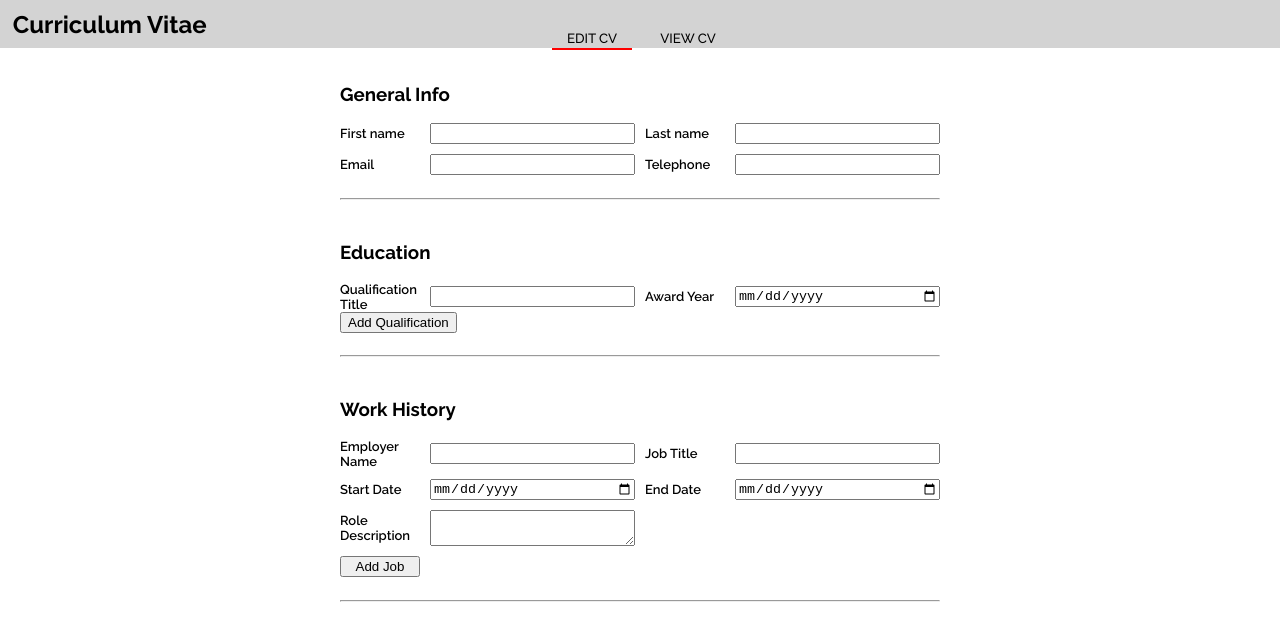
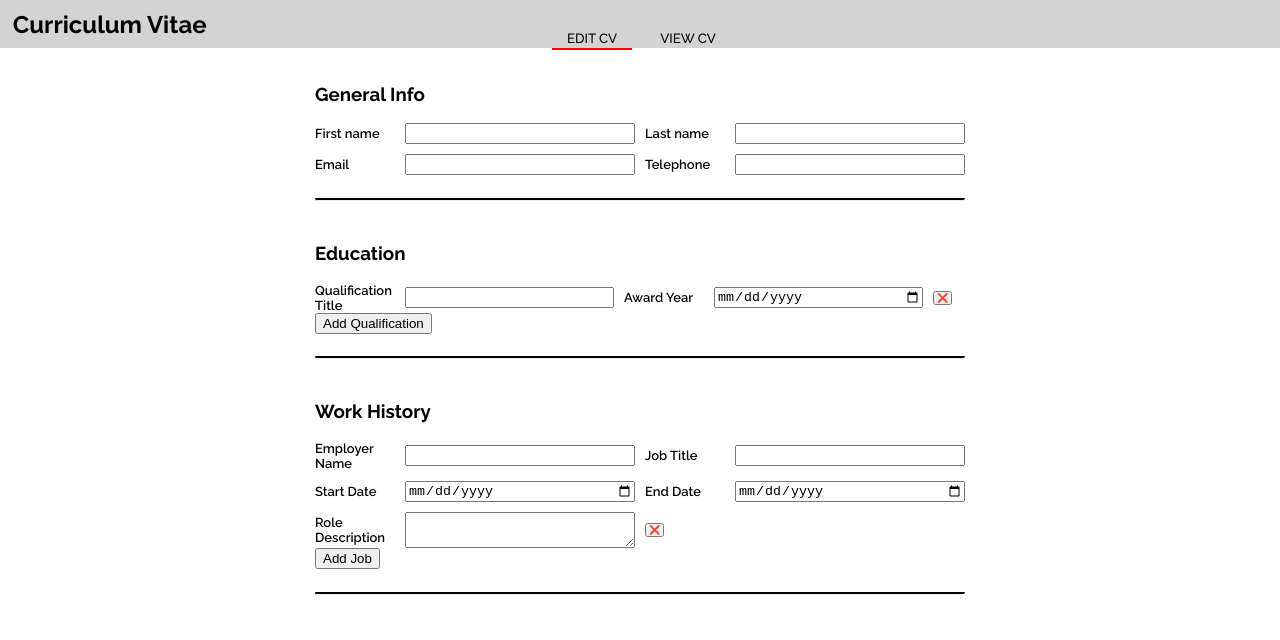
Before and after one commit to jbk2/react-cv, a React (Vite) app: page / in a window 1280 px wide. Shown: the top 640 px of the page. Built offline with nearby package versions, Linux system fonts and the light colour scheme.

Commit message:
Enable add and delete education and employment entries

```diff
--- a/src/assets/stylesheets/form.css
+++ b/src/assets/stylesheets/form.css
@@ -1,7 +1,15 @@
-.form-grid {
+.col4-grid {
   display: grid;
-  width: 600px;
+  width: 650px;
   grid-template-columns: 5rem 1fr 5rem 1fr;
+  gap: 10px;
+  align-items: center;
+}
+
+.col5-grid {
+  display: grid;
+  width: 650px;
+  grid-template-columns: 5rem 1fr 5rem 1fr 2rem;
   gap: 10px;
   align-items: center;
 }
@@ -9,15 +17,21 @@
 label {
   font-weight: 580;
   font-size: small;
-  /* text-transform: uppercase; */
 }
 
-input {
-  /* margin-left: 1rem; */
+button.delete {
+  padding: 0;
+  cursor: pointer;
+  font-size: xx-small;
+  width: 1.2rem;
 }
 
 hr {
   margin: 1.4rem 0;
+}
+
+hr.sectionHR {
+  border-top: 2px solid black;
 }
 
 button#add-job {
--- a/src/components/App.jsx
+++ b/src/components/App.jsx
@@ -10,6 +10,7 @@ import '../assets/stylesheets/form.css'
 function App() {
   const [selectedView, setSelectedView] = useState('Edit CV');
   const [generalInfo, setGeneralInfo] = useState({firstName:'', lastName:'', email:'', telephone:''})
+
   const [educationalInfo, setEducationalInfo] = useState(() => {
     const initialID = crypto.randomUUID();
     return {
@@ -17,7 +18,13 @@ function App() {
     };
   });
 
-  const [employmentInfo, setEmploymentInfo] = useState({employerName:'', jobTitle:'', startDate:'', endDate:'', roleDescription:''})
+  const [employmentInfo, setEmploymentInfo] = useState(() => {
+    const initialID = crypto.randomUUID()
+    return {
+      [initialID]: { employerName:'', jobTitle:'', startDate:'', endDate:'', roleDescription:'' }
+    };
+  });
+
   return (
     <>
       <Header selectedView={selectedView} setSelectedView={setSelectedView} />
--- a/src/components/CV.jsx
+++ b/src/components/CV.jsx
@@ -28,13 +28,17 @@ function CV({generalInfo, educationalInfo, employmentInfo}) {
       </section>
       <section>
         <h3>Employment History</h3>
-        <ul>
-          <li>Employer Name - {employmentInfo.employerName}</li>
-          <li>Job Title - {employmentInfo.jobTitle}</li>
-          <li>Start Date - {employmentInfo.startDate}</li>
-          <li>End Date - {employmentInfo.endDate}</li>
-          <li>Role Description - {employmentInfo.roleDescription}</li>
-        </ul>
+        {Object.entries(employmentInfo).map(([id, job]) => (
+          <React.Fragment key={id}>
+            <ul key={id}>
+              <li key={`employerName-${id}`}>Employer Name - {job.employerName}</li>
+              <li key={`jobTitle-${id}`}>Job Title - {job.jobTitle}</li>
+              <li key={`startDate-${id}`}>Start Date - {job.startDate}</li>
+              <li key={`endDate-${id}`}>End Date - {job.endDate}</li>
+              <li key={`roleDescription-${id}`}>Role Description - {job.roleDescription}</li>
+            </ul>
+          </React.Fragment>
+        ))}
       </section>
     </div>
   )
--- a/src/components/EducationalInfo.jsx
+++ b/src/components/EducationalInfo.jsx
@@ -1,4 +1,5 @@
 function EducationalInfo({educationalInfo, setEducationalInfo}) {
+
   const handleChange = (id, fieldName, value) => {
     setEducationalInfo(prevState => ({
       ...prevState,
@@ -9,12 +10,29 @@ function EducationalInfo({educationalInfo, setEducationalInfo}) {
     }));
   };
 
+  const handleAddQualification = () => {
+    const newID = crypto.randomUUID()
+    setEducationalInfo(prevstate => ({
+      ...prevstate,
+      [newID]: { qualificationTitle: '', awardYear: ''},
+    }));
+  };
+
+  const handleDeleteQualification = (id) => {
+    setEducationalInfo(prevState => {
+      const newState = {...prevState};
+      delete newState[id];
+      return newState;
+    });
+  };
+
   return(
     <section>
       <h3>Education</h3>
-      <form action="#">
-        {Object.entries(educationalInfo).map(([id, entry]) => (
-          <div key={id} className="qualification-entry form-grid">
+      {Object.entries(educationalInfo).map(([id, entry], index) => (
+        <>
+          {index > 0 && <hr/> }
+          <form key={id} className="qualification-entry col5-grid" action="#">
             <label htmlFor={`qualificationTitle-${id}`}>Qualification Title</label>
             <input
               type="text"
@@ -29,12 +47,13 @@ function EducationalInfo({educationalInfo, setEducationalInfo}) {
               value={entry.awardYear}
               onChange={(e) => handleChange(id, 'awardYear', e.target.value)}
             />
-          </div>
-        ))}
+            <button className="delete" onClick={() => handleDeleteQualification(id)}>❌</button>
+          </form>
+        </>
+      ))}
 
-        <button id="add-qualification">Add Qualification</button>
-      </form>
-      <hr />
+      <button id="add-qualification" onClick={handleAddQualification}>Add Qualification</button>
+      <hr className="sectionHR"/>
     </section>
   )
 }
--- a/src/components/EmploymentInfo.jsx
+++ b/src/components/EmploymentInfo.jsx
@@ -1,54 +1,82 @@
 function EmploymentInfo({employmentInfo, setEmploymentInfo}) {
-  const handleChange = ((e) => {
-    const { id, value } = e.target;
+  const handleChange = (id, fieldName, value) => {
     setEmploymentInfo(prevState => ({
       ...prevState,
-      [id]: value
+      [id]: {
+        ...prevState[id],
+        [fieldName]: value
+      }
+    }));
+  };
+
+  const handleAddJob = () => {
+    const newID = crypto.randomUUID()
+    setEmploymentInfo(prevState => ({
+      ...prevState,
+      [newID]: { employerName:'', jobTitle:'', startDate:'', endDate:'', roleDescription:'' }
     }))
+  }
+
+  const handleDeleteJob = (id) => {
+    setEmploymentInfo(prevState => {
+      const newState =  {...prevState};
+      delete newState[id];
+      return newState;
     })
+  }
 
   return(
     <section>
       <h3>Work History</h3>
-      <form action="#" className="form-grid">
+      {Object.entries(employmentInfo).map(([id, job], index) => (
+        <>
+          {index > 0 && <hr/> }
+          <form key={id} action="#" className="col4-grid">
             <label htmlFor="employerName">Employer Name</label>
             <input
               type="text"
-          id="employerName"
-          value={employmentInfo.employerName}
-          onChange={handleChange}
+              id={`employerName-${id}`}
+              value={job.employerName}
+              onChange={(e) => handleChange(id, 'employerName', e.target.value)}
             />
+
             <label htmlFor="jobTitle">Job Title</label>
             <input
               type="text"
-          id="jobTitle"
-          value={employmentInfo.jobTitle}
-          onChange={handleChange}
+              id={`jobTitle-${id}`}
+              value={job.jobTitle}
+              onChange={(e) => handleChange(id, 'jobTitle', e.target.value)}
             />
+
             <label htmlFor="startDate">Start Date</label>
             <input
               type="date"
-          id="startDate"
-          value={employmentInfo.startDate}
-          onChange={handleChange}
+              id={`startDate-${id}`}
+              value={job.startDate}
+              onChange={(e) => handleChange(id, 'startDate', e.target.value)}
             />
+
             <label htmlFor="endDate">End Date</label>
             <input
               type="date"
-          id="endDate"
-          value={employmentInfo.endDate}
-          onChange={handleChange}
+              id={`endDate-${id}`}
+              value={job.endDate}
+              onChange={(e) => handleChange(id, 'endDate', e.target.value)}
             />
+
             <label htmlFor="roleDescription">Role Description</label>
             <textarea
-          id="roleDescription"
-          value={employmentInfo.roleDescription}
-          onChange={handleChange}
+              id={`roleDescription-${id}`}
+              value={job.roleDescription}
+              onChange={(e) => handleChange(id, 'roleDescription', e.target.value)}
             >
             </textarea>
-        <button id="add-job">Add Job</button>
+            <button className="delete" onClick={() => handleDeleteJob(id)}>❌</button>
           </form>
-      <hr />
+        </>
+      ))}
+      <button id="addJob" onClick={handleAddJob}>Add Job</button>
+      <hr className="sectionHR"/>
     </section>
   )
 }
--- a/src/components/GeneralInfo.jsx
+++ b/src/components/GeneralInfo.jsx
@@ -13,7 +13,7 @@ function GeneralInfo({generalInfo, setGeneralInfo}) {
   return(
     <section>
       <h3>General Info</h3>
-      <form action="#" className="form-grid">
+      <form action="#" className="col4-grid">
         <label htmlFor="firstName">First name</label>
         <input
           type="text"
@@ -46,7 +46,7 @@ function GeneralInfo({generalInfo, setGeneralInfo}) {
           onChange={handleChange}
         />
       </form>
-      <hr />
+      <hr className="sectionHR"/>
     </section>
   )
 }
```
Lines whose indentation alone changed are shown as unchanged.
